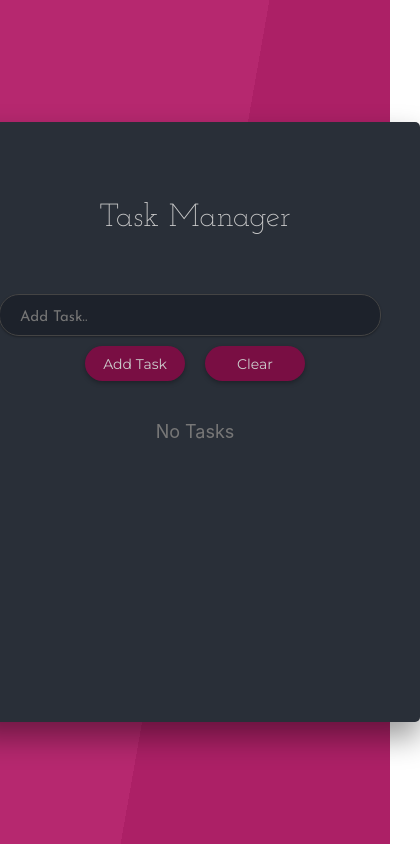
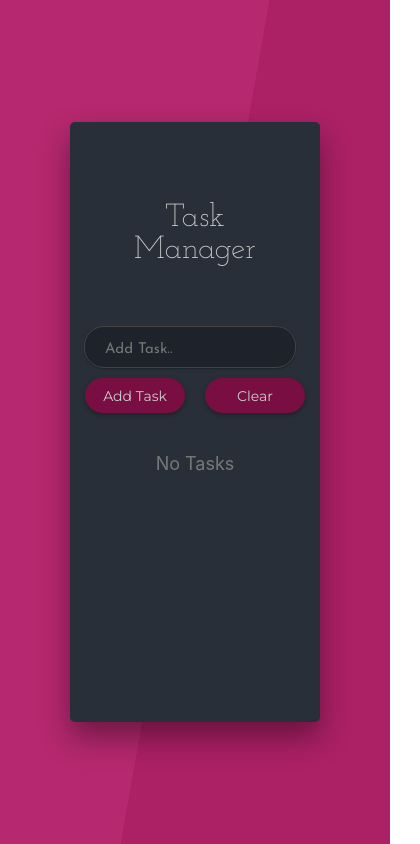
Before and after one commit to SanikaVanjari/task-manager, a React (Create React App) app: page / in a window 390 px wide. Shown: the whole page, 420 px wide, since content can reach past the window. Built offline with nearby package versions, Linux system fonts and the light colour scheme.

Commit message:
responsive UI

```diff
--- a/src/App.css
+++ b/src/App.css
@@ -162,3 +162,14 @@
   font-size: 18px;
   margin-top: 20px;
 }
+
+@media screen and (max-width:450px){
+  .app-wrapper{
+    min-width: 250px;
+  }
+
+  .task-input{
+    width: 180px;
+    min-width: 150px;
+  }
+}
```
